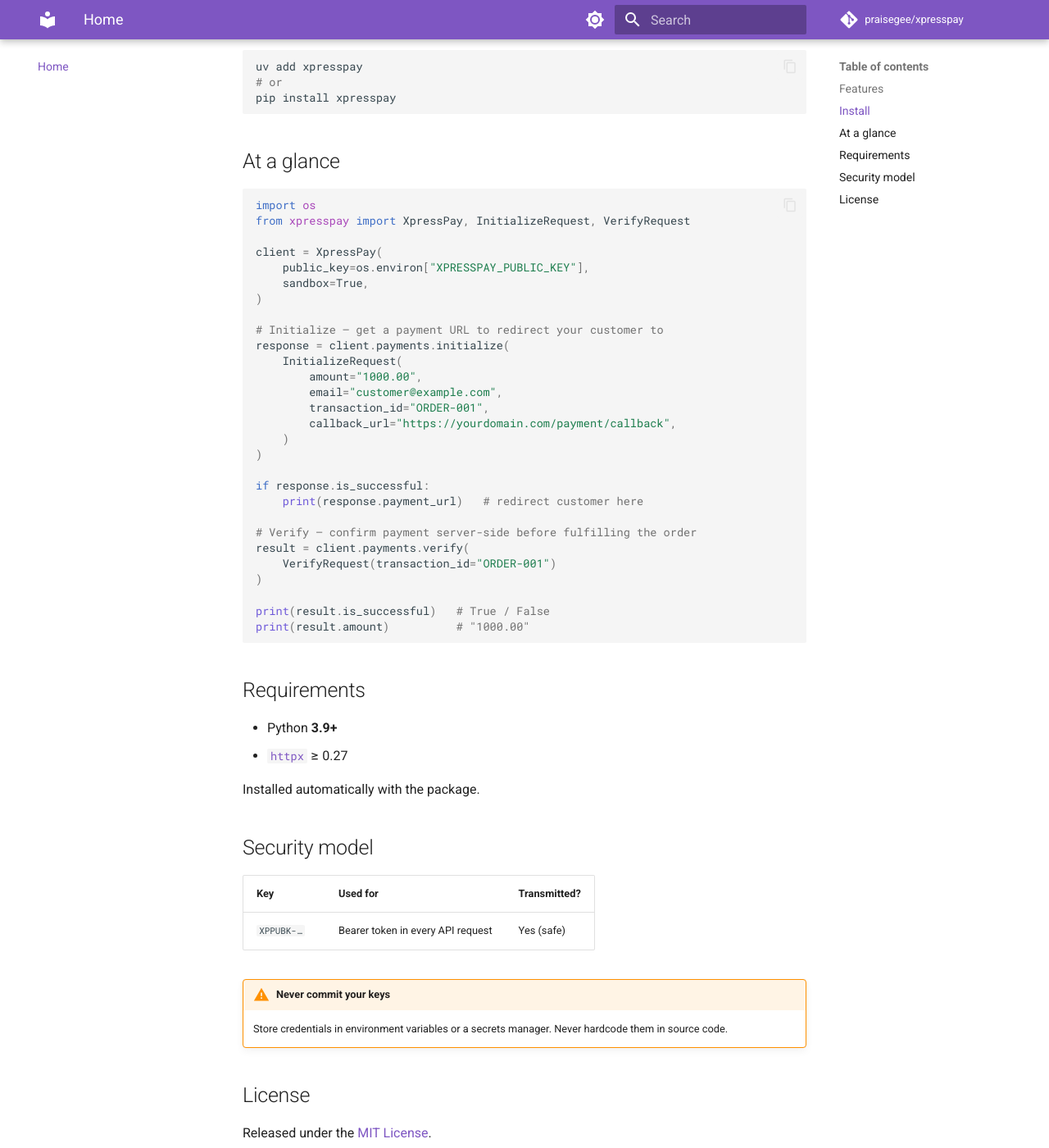
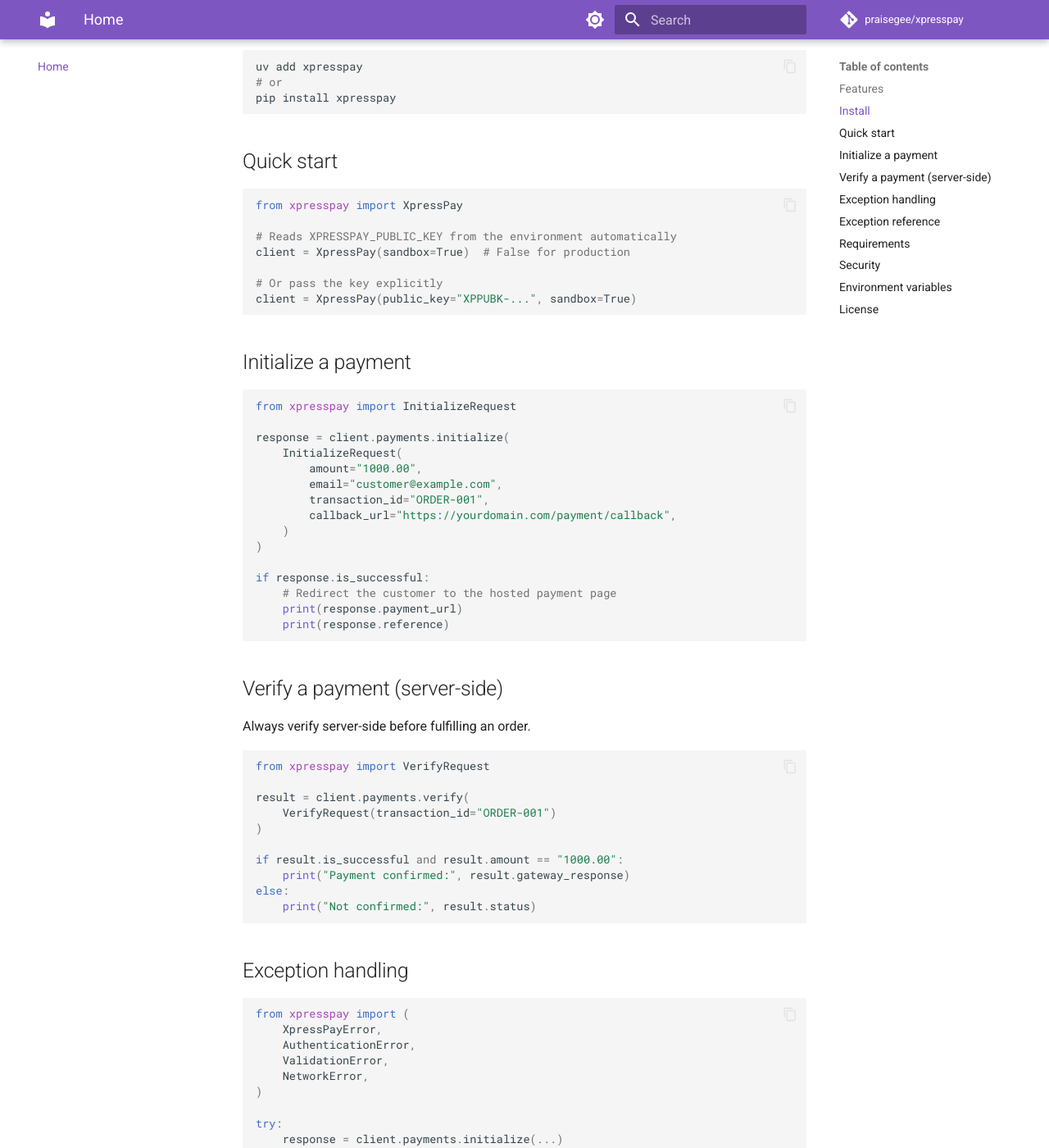
Before and after one commit to praisegee/xpresspay, an MkDocs documentation site: the page built from docs/index.md, in a window 1280 px wide and 1400 px high, scrolled down 720 px. Shown: the whole window at 82% size. Built offline with MkDocs 1.6.1 and Material for MkDocs 9.7.7, drawn with Linux system fonts in a browser that asks for light colours; comment, search, counter and statistics services are not loaded; some of the changed text lies outside the part shown.

````diff
--- a/docs/index.md
+++ b/docs/index.md
@@ -23,18 +23,23 @@ uv add xpresspay
 pip install xpresspay
 ```
 
-## At a glance
+## Quick start
 
 ```python
-import os
-from xpresspay import XpressPay, InitializeRequest, VerifyRequest
+from xpresspay import XpressPay
 
-client = XpressPay(
-    public_key=os.environ["XPRESSPAY_PUBLIC_KEY"],
-    sandbox=True,
-)
+# Reads XPRESSPAY_PUBLIC_KEY from the environment automatically
+client = XpressPay(sandbox=True)  # False for production
 
-# Initialize — get a payment URL to redirect your customer to
+# Or pass the key explicitly
+client = XpressPay(public_key="XPPUBK-...", sandbox=True)
+```
+
+## Initialize a payment
+
+```python
+from xpresspay import InitializeRequest
+
 response = client.payments.initialize(
     InitializeRequest(
         amount="1000.00",
@@ -45,32 +50,76 @@ response = client.payments.initialize(
 )
 
 if response.is_successful:
-    print(response.payment_url)   # redirect customer here
+    # Redirect the customer to the hosted payment page
+    print(response.payment_url)
+    print(response.reference)
+```
 
-# Verify — confirm payment server-side before fulfilling the order
+## Verify a payment (server-side)
+
+Always verify server-side before fulfilling an order.
+
+```python
+from xpresspay import VerifyRequest
+
 result = client.payments.verify(
     VerifyRequest(transaction_id="ORDER-001")
 )
 
-print(result.is_successful)   # True / False
-print(result.amount)          # "1000.00"
+if result.is_successful and result.amount == "1000.00":
+    print("Payment confirmed:", result.gateway_response)
+else:
+    print("Not confirmed:", result.status)
 ```
+
+## Exception handling
+
+```python
+from xpresspay import (
+    XpressPayError,
+    AuthenticationError,
+    ValidationError,
+    NetworkError,
+)
+
+try:
+    response = client.payments.initialize(...)
+except AuthenticationError:
+    ...  # invalid / missing API key
+except ValidationError as e:
+    print(e.message, e.error_type)
+except NetworkError:
+    ...  # timeout — safe to retry
+except XpressPayError:
+    ...  # catch-all
+```
+
+## Exception reference
+
+| Exception | Trigger |
+|---|---|
+| `XpressPayError` | Base class |
+| `AuthenticationError` | HTTP 401 |
+| `ValidationError` | HTTP 400 |
+| `NotFoundError` | HTTP 404 |
+| `ProcessingError` | HTTP 5xx |
+| `NetworkError` | Timeout / connection error |
 
 ## Requirements
 
 - Python **3.9+**
-- [`httpx`](https://www.python-httpx.org/) ≥ 0.27
+- [uv](https://docs.astral.sh/uv/) (recommended) or pip
 
-Installed automatically with the package.
+## Security
 
-## Security model
+- Your **public key** (`XPPUBK-…`) is sent as a Bearer token in every request.
+- Store credentials in environment variables, never in source code.
 
-| Key | Used for | Transmitted? |
-|-----|----------|--------------|
-| `XPPUBK-…` | Bearer token in every API request | Yes (safe) |
+## Environment variables
 
-!!! warning "Never commit your keys"
-    Store credentials in environment variables or a secrets manager. Never hardcode them in source code.
+| Variable | Description |
+|---|---|
+| `XPRESSPAY_PUBLIC_KEY` | Public key (`XPPUBK-…`) — picked up automatically if `public_key` is not passed to the client |
 
 ## License
 
````
Also changed, not shown: docs/api-reference.md (+2 -2 lines), docs/card-payments.md (+4 -10 lines).
